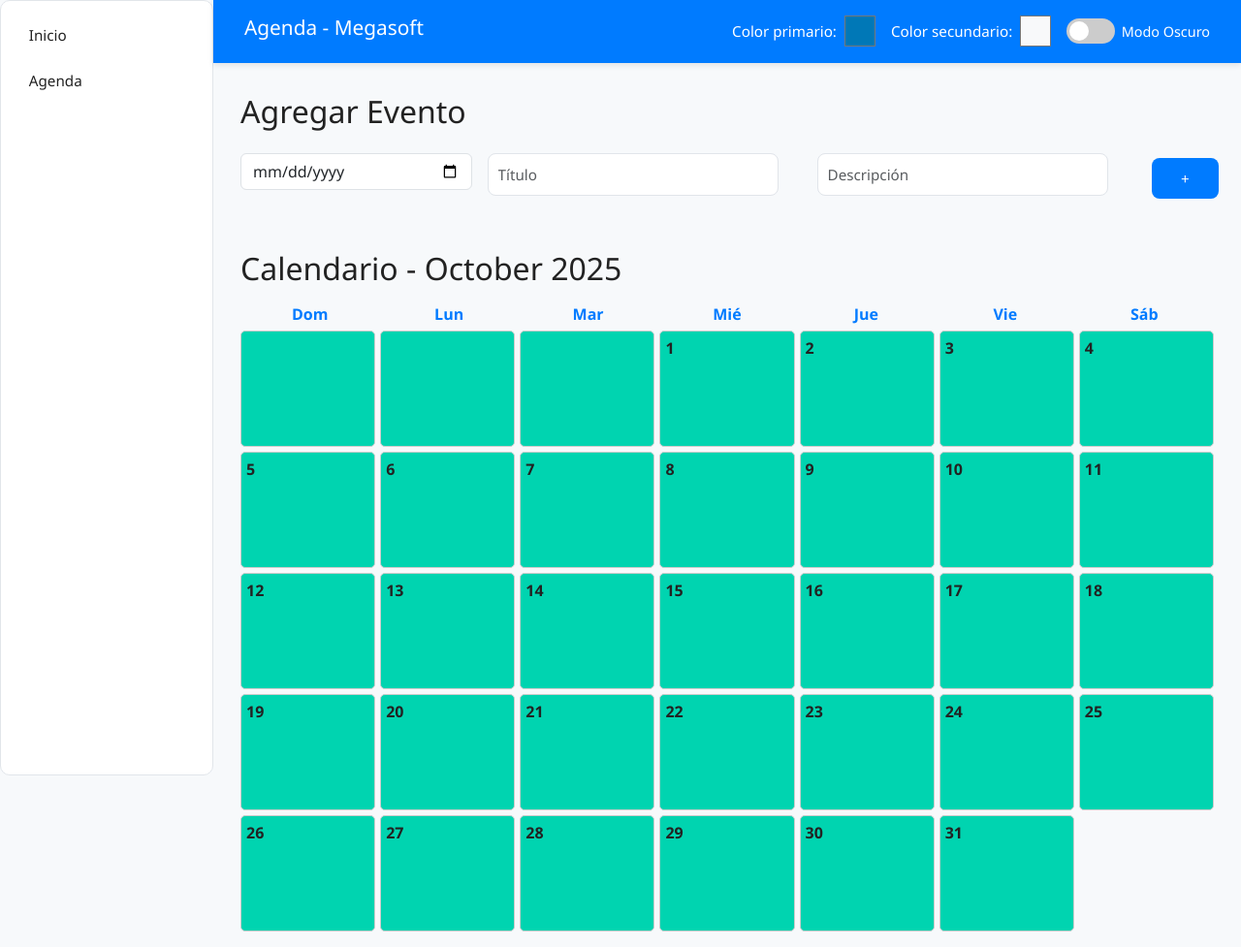
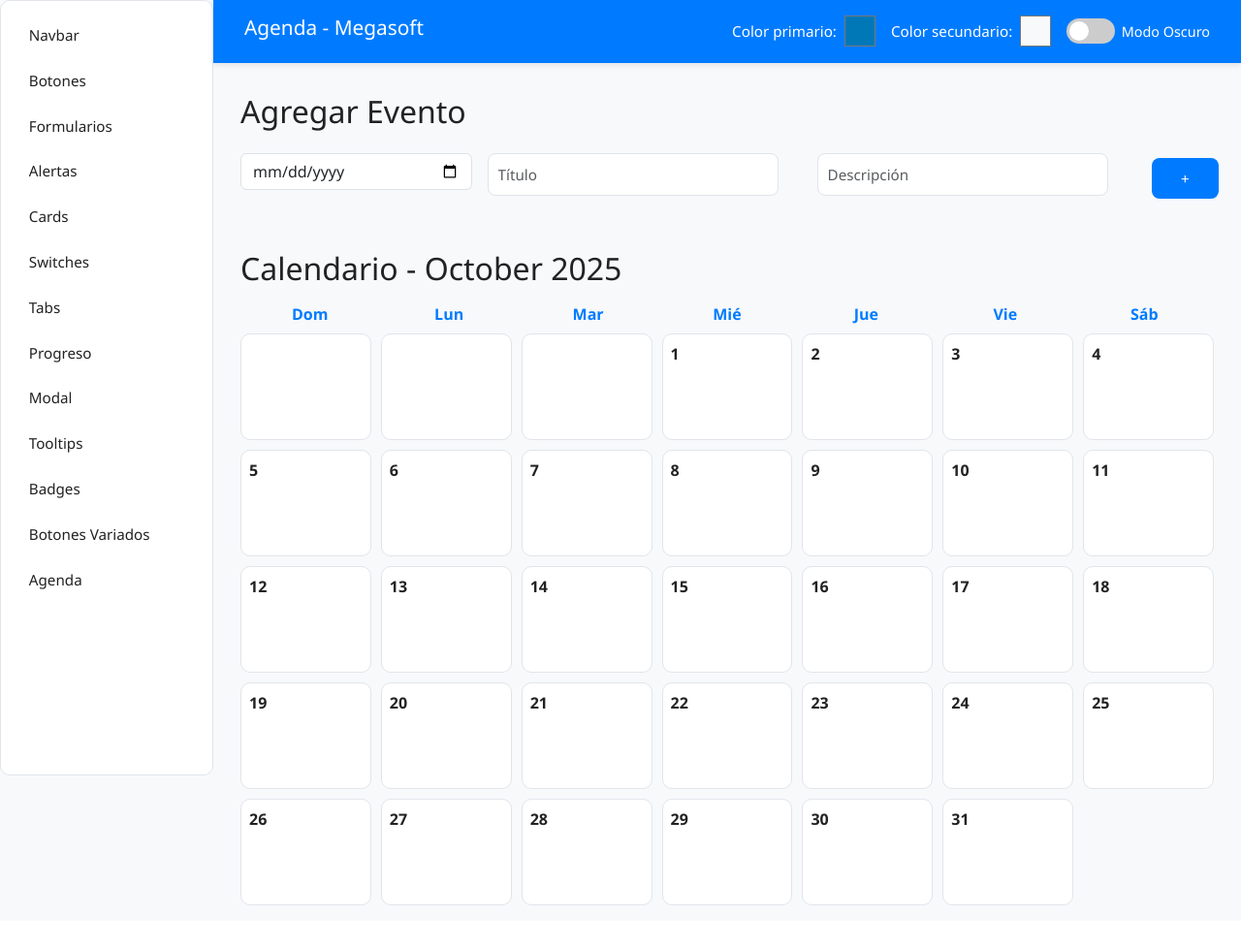
Before and after one commit to JoaquinSola/MegasoftWeb, a PHP site: page /agenda/index.php in a window 1280 px wide. Shown: the whole page at 97% size. After the commit the page ends 934 px from the top, so only its background shows below. Run offline with PHP 8.4, Linux system fonts and the light colour scheme; data that the repository does not hold is empty.

Commit message:
Agenda integrada

```diff
--- a/agenda/index.php
+++ b/agenda/index.php
@@ -29,28 +29,7 @@
   <link href="https://cdn.jsdelivr.net/npm/bootstrap@5.3.3/dist/css/bootstrap.min.css" rel="stylesheet" crossorigin="anonymous">
   <link rel="stylesheet" href="../style.css" />
   <link href="https://fonts.googleapis.com/icon?family=Material+Icons" rel="stylesheet">
-  <style>
-    .calendar { display: grid; grid-template-columns: repeat(7, 1fr); gap: 5px; }
-    .day-card { min-height: 120px; border: 1px solid #ccc; padding: 5px; border-radius: 5px; position: relative; background-color: var(--secondary-color, #f8f9fa); }
-    .day-number { font-weight: bold; }
-    .event { background-color: var(--primary-color, #0d6efd); color: white; padding: 2px 6px; border-radius: 4px; margin: 2px 0; font-size: 0.85rem; cursor: pointer; overflow: hidden; text-overflow: ellipsis; white-space: nowrap; }
-    .event:hover::after {
-        content: attr(data-desc);
-        position: absolute;
-        left: 0;
-        top: 100%;
-        background: var(--primary-color, #0d6efd);
-        color: #fff;
-        padding: 4px 8px;
-        border-radius: 4px;
-        white-space: normal;
-        width: max-content;
-        max-width: 200px;
-        z-index: 10;
-    }
-    .weekdays { display: grid; grid-template-columns: repeat(7, 1fr); text-align: center; font-weight: bold; margin-bottom: 5px; }
-    main { padding: 1rem; }
-  </style>
+
 </head>
 <body>
   <header>
@@ -79,9 +58,20 @@
 
   <aside id="sidebar" class="sidebar">
     <nav>
-      <a href="../ui-kit.html">Inicio</a>
+      <a href="../ui-kit.html#navbar">Navbar</a>
+      <a href="../ui-kit.html#buttons">Botones</a>
+      <a href="../ui-kit.html#forms">Formularios</a>
+      <a href="../ui-kit.html#alerts">Alertas</a>
+      <a href="../ui-kit.html#cards">Cards</a>
+      <a href="../ui-kit.html#switches">Switches</a>
+      <a href="../ui-kit.html#tabs">Tabs</a>
+      <a href="../ui-kit.html#progress">Progreso</a>
+      <a href="../ui-kit.html#modal">Modal</a>
+      <a href="../ui-kit.html#tooltips">Tooltips</a>
+      <a href="../ui-kit.html#badges">Badges</a>
+      <a href="../ui-kit.html#buttons-mud">Botones Variados</a>
       <a href="#">Agenda</a>
-      <!-- Más links según necesidad -->
+
     </nav>
   </aside>
   <div class="backdrop" aria-hidden="true"></div>
@@ -185,5 +175,6 @@
 loadSettings();
 generateCalendar();
 </script>
+<script src="../main.js"></script>
 </body>
 </html>
--- a/main.js
+++ b/main.js
@@ -1,11 +1,10 @@
 // Scroll en web
-
 document.querySelectorAll('a[href^="#"]').forEach(anchor => {
   anchor.addEventListener('click', function(e) {
     e.preventDefault();
     const targetEl = document.querySelector(this.getAttribute('href'));
     if(targetEl){
-      const yOffset = -80; // offset de 50px
+      const yOffset = -80; // offset de 80px
       const y = targetEl.getBoundingClientRect().top + window.pageYOffset + yOffset;
       window.scrollTo({ top: y, behavior: 'smooth' });
     }
@@ -23,13 +22,46 @@
 const backdrop = document.querySelector('.backdrop');
 
 // Cambiar color primario y secundario dinámicamente
-primaryPicker.addEventListener("input", e => root.style.setProperty("--primary-color", e.target.value));
-secondaryPicker.addEventListener("input", e => root.style.setProperty("--secondary-color", e.target.value));
+function applyPrimary(color){ root.style.setProperty("--primary-color", color); }
+function applySecondary(color){ root.style.setProperty("--secondary-color", color); }
+
+// Guardar/Aplicar desde pickers y localStorage
+if(primaryPicker){
+  primaryPicker.addEventListener("input", e => {
+    applyPrimary(e.target.value);
+    // guardar con la clave que usa agenda
+    localStorage.setItem('agendaPrimary', e.target.value);
+    // también guardar claves genéricas por compatibilidad
+    localStorage.setItem('primaryColor', e.target.value);
+  });
+}
+if(secondaryPicker){
+  secondaryPicker.addEventListener("input", e => {
+    applySecondary(e.target.value);
+    localStorage.setItem('agendaSecondary', e.target.value);
+    localStorage.setItem('secondaryColor', e.target.value);
+  });
+}
 
 // Modo oscuro
-darkModeToggle.addEventListener("change", e => {
-  document.body.classList.toggle("dark", e.target.checked);
-});
+if(darkModeToggle){
+  darkModeToggle.addEventListener("change", e => {
+    document.body.classList.toggle("dark", e.target.checked);
+    localStorage.setItem('agendaDark', e.target.checked ? '1' : '0');
+  });
+}
+
+// Cargar valores guardados al inicio (compatibles con agenda)
+(function loadSharedColors(){
+  try{
+    const p = localStorage.getItem('agendaPrimary') || localStorage.getItem('primaryColor');
+    const s = localStorage.getItem('agendaSecondary') || localStorage.getItem('secondaryColor');
+    const dark = (localStorage.getItem('agendaDark') === '1');
+    if(p){ applyPrimary(p); if(primaryPicker) primaryPicker.value = p; }
+    if(s){ applySecondary(s); if(secondaryPicker) secondaryPicker.value = s; }
+    if(darkModeToggle){ darkModeToggle.checked = dark; document.body.classList.toggle('dark', dark); }
+  }catch(e){ console.warn('No se pudieron cargar colores compartidos', e); }
+})();
 
 // Sidebar mobile toggle
 function closeSidebar() {
--- a/style.css
+++ b/style.css
@@ -18,12 +18,13 @@
   transition: background 0.2s, color 0.2s;
 }
 .modern-navbar .dropdown-menu .dropdown-item:hover {
-  background: #17c3b2;
+  background: var(--secondary-color);
   color: #fff;
 }
 /* Modern vibrant navbar styles */
 .modern-navbar {
-  background: linear-gradient(90deg, #0078b7 0%, #17c3b2 100%);
+  /* Usar variables para que el navbar refleje el color primario/secundario global */
+  background: linear-gradient(90deg, var(--primary-color) 0%, var(--secondary-color) 100%);
   border: none;
   box-shadow: 0 4px 24px 0 rgba(23,195,178,0.15);
   transition: background 0.3s;
@@ -58,7 +59,8 @@
   color: #ffe066 !important;
 }
 .modern-navbar .btn-gradient {
-  background: linear-gradient(90deg, #ffe066 0%, #17c3b2 100%);
+  /* usar variables para mantener consistencia con la paleta global */
+  background: linear-gradient(90deg, var(--primary-color) 0%, var(--secondary-color) 100%);
   color: #222;
   border: none;
   font-weight: 600;
@@ -67,8 +69,8 @@
   transition: background 0.2s, color 0.2s;
 }
 .modern-navbar .btn-gradient:hover {
-  background: linear-gradient(90deg, #17c3b2 0%, #ffe066 100%);
-  color: #0078b7;
+  background: linear-gradient(90deg, var(--secondary-color) 0%, var(--primary-color) 100%);
+  color: var(--primary-color);
 }
 .modern-navbar .glassy-input {
   background: rgba(255,255,255,0.25);
@@ -83,7 +85,7 @@
   outline: none;
 }
 :root {
-  --primary-color: #0078b7;
+  --primary-color: #007bff;
   --secondary-color: #17c3b2;
 
   --text-color: #222;
@@ -632,6 +634,28 @@
   to { opacity: 1; transform: translateY(0); }
 }
 
+/*CALENDARIO*/
+   .calendar { display: grid; grid-template-columns: repeat(7, 1fr); gap: 5px; }
+    .day-card { min-height: 120px; border: 1px solid #ccc; padding: 5px; border-radius: 5px; position: relative; background-color: var(--secondary-color, #f8f9fa); }
+    .day-number { font-weight: bold; }
+    .event { background-color: var(--primary-color, #0d6efd); color: white; padding: 2px 6px; border-radius: 4px; margin: 2px 0; font-size: 0.85rem; cursor: pointer; overflow: hidden; text-overflow: ellipsis; white-space: nowrap; }
+    .event:hover::after {
+        content: attr(data-desc);
+        position: absolute;
+        left: 0;
+        top: 100%;
+        background: var(--primary-color, #0d6efd);
+        color: #fff;
+        padding: 4px 8px;
+        border-radius: 4px;
+        white-space: normal;
+        width: max-content;
+        max-width: 200px;
+        z-index: 10;
+    }
+    .weekdays { display: grid; grid-template-columns: repeat(7, 1fr); text-align: center; font-weight: bold; margin-bottom: 5px; }
+    main { padding: 1rem; }
+
 
 
 
```
